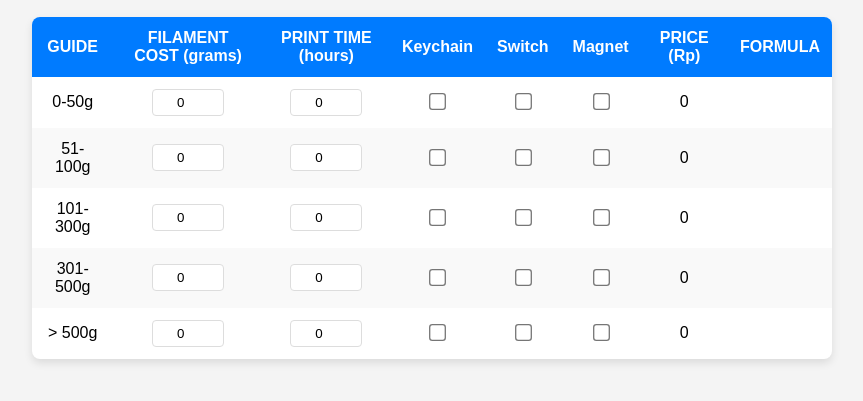
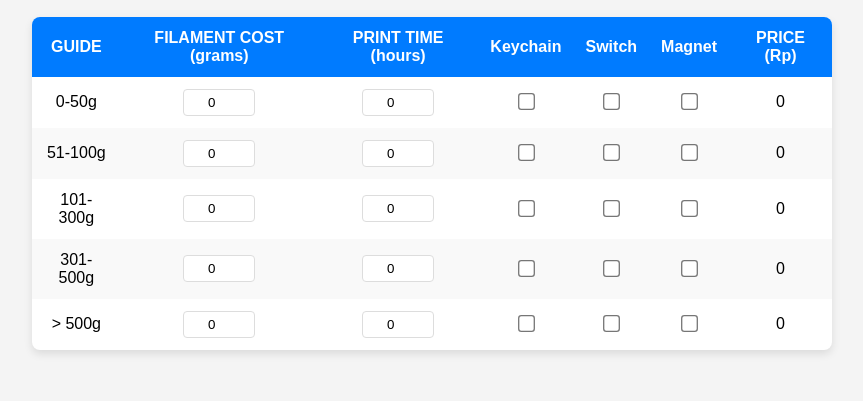
Before and after one commit to jwschprojects/3DPrintPriceEstimator, a plain HTML site: page index.html in a window 1280 px wide. Shown: the part 79-480 px from the top of the page, without its empty margins (208-1071 px from the left). Drawn offline with Linux system fonts and the light colour scheme.

Commit message:
Add files via upload

```diff
--- a/index.html
+++ b/index.html
@@ -4,7 +4,48 @@
     <meta charset="UTF-8">
     <meta name="viewport" content="width=device-width, initial-scale=1.0">
     <title>3D Print Price Estimator</title>
-    <link rel="stylesheet" href="styles.css">
+    <style>
+        body {
+            font-family: Arial, sans-serif;
+            background-color: #f4f4f4;
+            padding: 20px;
+            text-align: center;
+        }
+        h2 {
+            color: #333;
+        }
+        table {
+            width: 100%;
+            max-width: 800px;
+            margin: 20px auto;
+            border-collapse: collapse;
+            background: #fff;
+            box-shadow: 0 4px 8px rgba(0, 0, 0, 0.1);
+            border-radius: 8px;
+            overflow: hidden;
+        }
+        th, td {
+            padding: 12px;
+            text-align: center;
+        }
+        th {
+            background-color: #007BFF;
+            color: white;
+        }
+        tr:nth-child(even) {
+            background-color: #f9f9f9;
+        }
+        input[type="number"] {
+            width: 60px;
+            padding: 5px;
+            text-align: center;
+            border: 1px solid #ddd;
+            border-radius: 4px;
+        }
+        input[type="checkbox"] {
+            transform: scale(1.3);
+        }
+    </style>
 </head>
 <body>
     <h2>3D Print Price Estimator</h2>
@@ -18,7 +59,6 @@
                 <th>Switch</th>
                 <th>Magnet</th>
                 <th>PRICE (Rp)</th>
-                <th>FORMULA</th>
             </tr>
         </thead>
         <tbody id="table-body"></tbody>
@@ -34,36 +74,35 @@
                 { guide: "> 500g" }
             ];
 
-            function createTableRows() {
-                const tableBody = document.getElementById("table-body");
+            function createTableRows(tableBodyId) {
+                const tableBody = document.getElementById(tableBodyId);
                 data.forEach((row, index) => {
                     const tr = document.createElement("tr");
                     tr.innerHTML = `
                         <td>${row.guide}</td>
-                        <td><input type="number" class="filament" data-index="${index}" value="0"></td>
-                        <td><input type="number" class="print-time" data-index="${index}" value="0"></td>
-                        <td><input type="checkbox" class="addon" data-index="${index}" data-addon="keychain"></td>
-                        <td><input type="checkbox" class="addon" data-index="${index}" data-addon="switch"></td>
-                        <td><input type="checkbox" class="addon" data-index="${index}" data-addon="magnet"></td>
-                        <td id="price-${index}">0</td>
-                        <td id="formula-${index}"></td>
+                        <td><input type="number" class="filament" data-table="${tableBodyId}" data-index="${index}" value="0"></td>
+                        <td><input type="number" class="print-time" data-table="${tableBodyId}" data-index="${index}" value="0"></td>
+                        <td><input type="checkbox" class="addon" data-table="${tableBodyId}" data-index="${index}" data-addon="keychain"></td>
+                        <td><input type="checkbox" class="addon" data-table="${tableBodyId}" data-index="${index}" data-addon="switch"></td>
+                        <td><input type="checkbox" class="addon" data-table="${tableBodyId}" data-index="${index}" data-addon="magnet"></td>
+                        <td id="price-${tableBodyId}-${index}">0</td>
                     `;
                     tableBody.appendChild(tr);
                 });
             }
 
-            createTableRows();
+            createTableRows("table-body");
 
             function formatCurrency(value) {
                 return value.toLocaleString("id-ID").replace(/\./g, ",");
             }
 
-            function calculatePrice() {
+            function calculatePrice(tableBodyId) {
                 const addonCosts = { keychain: 2000, switch: 3000, magnet: 2500 };
                 const hourlyCosts = { "0-50g": 3000, "51-100g": 2800, "101-300g": 2700, "301-500g": 2500, "> 500g": 2500 };
                 const margins = { "0-50g": 3, "51-100g": 2.8, "101-300g": 2.5, "301-500g": 2.5, "> 500g": 2.4 };
 
-                document.querySelectorAll("#table-body tr").forEach((row, index) => {
+                document.querySelectorAll(`#${tableBodyId} tr`).forEach((row, index) => {
                     const guide = row.cells[0].textContent;
                     const filament = Number(row.querySelector(".filament").value);
                     const printTime = Number(row.querySelector(".print-time").value);
@@ -73,21 +112,27 @@
                     let baseCost = (((filament * 1.1) / 1000) * 160000) + (printTime * hourlyCost);
                     let totalCost = baseCost * marginMultiplier;
                     let totalPrice = Math.round(totalCost);
-                    let addonBreakdown = [];
 
                     row.querySelectorAll(".addon").forEach(checkbox => {
                         if (checkbox.checked) {
                             totalPrice += addonCosts[checkbox.dataset.addon];
-                            addonBreakdown.push(`+ ${addonCosts[checkbox.dataset.addon]}`);
                         }
                     });
 
-                    document.getElementById(`price-${index}`).textContent = formatCurrency(totalPrice);
-                    document.getElementById(`formula-${index}`).textContent = `(((${filament} * 1.1) / 1000) * 160000 + (${printTime} * ${hourlyCost})) * ${marginMultiplier} ${addonBreakdown.join(" ")}`;
+                    const priceCell = document.getElementById(`price-${tableBodyId}-${index}`);
+
+                    if (priceCell) {
+                        priceCell.textContent = formatCurrency(totalPrice);
+                    }
                 });
             }
 
-            document.addEventListener("input", calculatePrice);
+            document.addEventListener("input", (event) => {
+                const tableBodyId = event.target.dataset.table;
+                if (tableBodyId) {
+                    calculatePrice(tableBodyId);
+                }
+            });
         });
     </script>
 </body>
```
